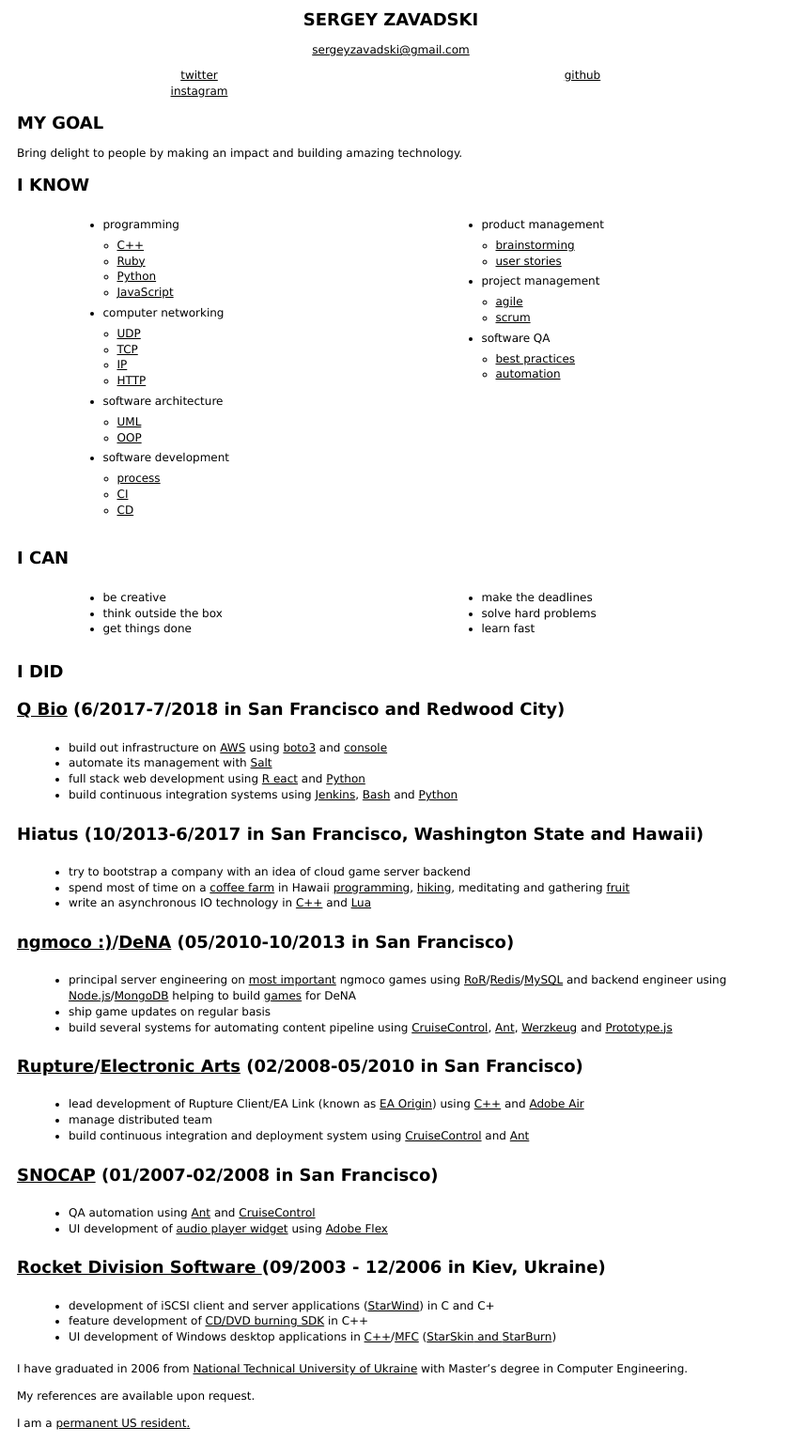
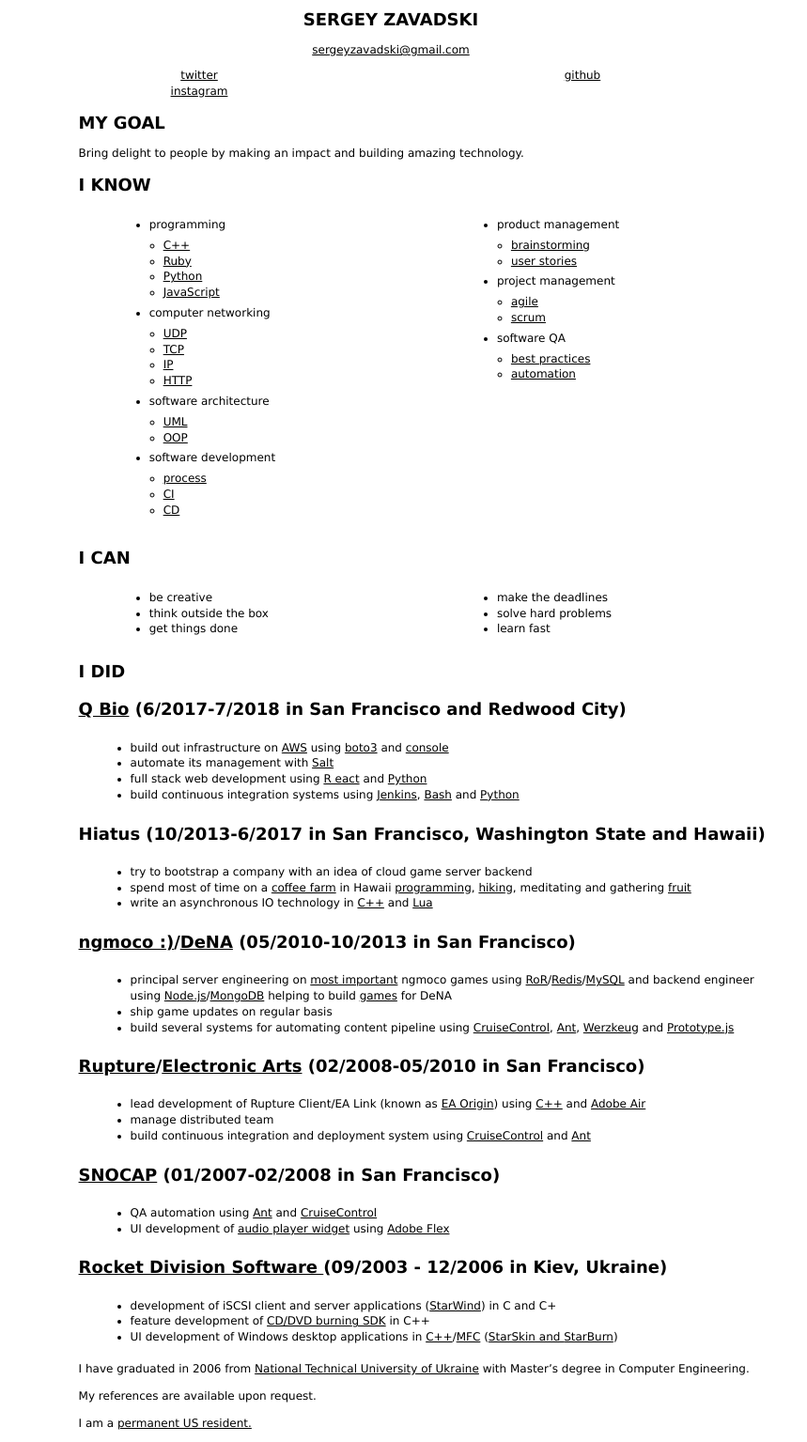
Before and after one commit to sarquaz/sarquaz.github.io, a Jekyll site: the page resume.html, which Jekyll copies as it is, in a window 1280 px wide. Shown: the whole page at 94% size, without its empty margins (0-859 px from the left). Built offline with Jekyll 4.4.1, drawn with Linux system fonts in a browser that asks for light colours.

Commit message:
update css

```diff
--- a/css/resume.css
+++ b/css/resume.css
@@ -8,7 +8,7 @@
 }
 
 .main {
-    margin-left: 10px;
+    margin-left: 20mm
 }
 
 h1 {
```
